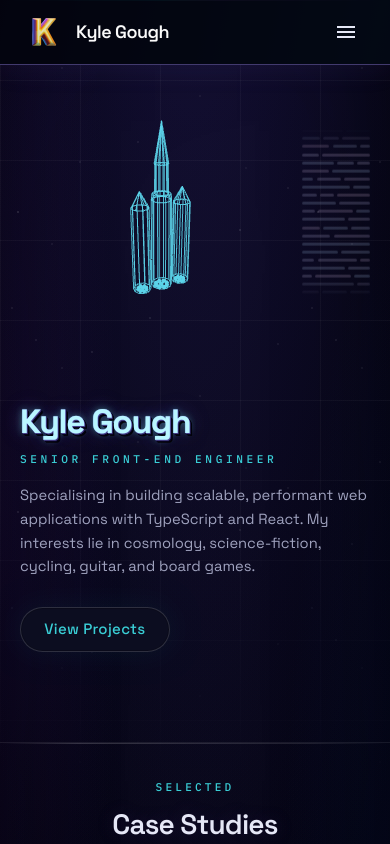
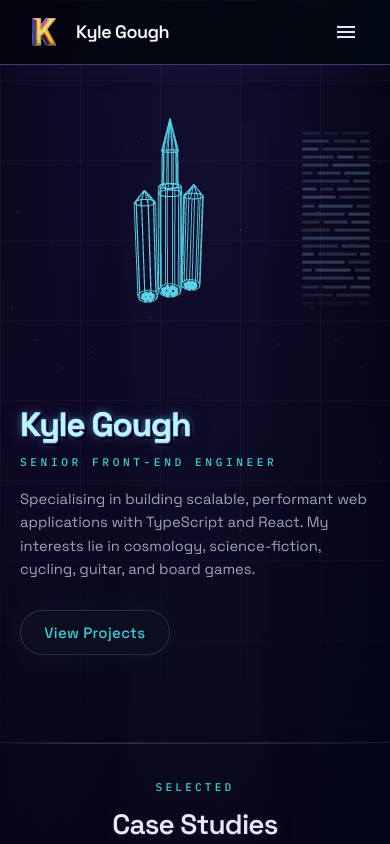
Before and after one commit to KyleGough/portfolio, a Next.js app: page / in a window 390 px wide. Shown: the top 844 px of the page. Built offline with nearby package versions, Linux system fonts and the light colour scheme.

Commit message:
Less pointy

```diff
--- a/components/HomePage/CodeGenSkeleton.module.css
+++ b/components/HomePage/CodeGenSkeleton.module.css
@@ -6,8 +6,8 @@
   position: relative;
   flex: 0 0 auto;
   width: clamp(4.25rem, 11vw, 6.25rem);
-  height: clamp(7.5rem, 20vh, 10.5rem);
-  margin-inline-start: -0.15rem;
+  height: clamp(8.25rem, 22vh, 11.75rem);
+  margin-inline-start: 0;
   overflow: hidden;
   mask-image: linear-gradient(
     180deg,
@@ -85,9 +85,12 @@
 
 .token {
   --hue: 268;
+  --lightness: 82%;
+  --chroma: 0.075;
+  --alpha: 0.24;
   height: 100%;
   min-height: 3px;
   border-radius: 2px;
-  background: oklch(82% 0.06 var(--hue) / 0.2);
+  background: oklch(var(--lightness) var(--chroma) var(--hue) / var(--alpha));
   flex-shrink: 0;
 }
--- a/components/HomePage/CodeGenSkeleton.tsx
+++ b/components/HomePage/CodeGenSkeleton.tsx
@@ -38,7 +38,19 @@ const LINE_COUNT = ROW_FLEX.length;
 
 /** Hue spread for skeleton bars (muted, space-gothic adjacent). */
 function tokenHue(globalIndex: number): number {
-  return 248 + (globalIndex * 17) % 72;
+  return 238 + (globalIndex * 13) % 54;
+}
+
+function tokenLightness(globalIndex: number): string {
+  return `${79 + (globalIndex % 3)}%`;
+}
+
+function tokenChroma(globalIndex: number): string {
+  return (0.075 + (globalIndex % 3) * 0.01).toFixed(3);
+}
+
+function tokenAlpha(globalIndex: number): string {
+  return (0.2 + (globalIndex % 3) * 0.04).toFixed(3);
 }
 
 function SkeletonBlock({ blockKey }: { blockKey: string }) {
@@ -64,6 +76,9 @@ function SkeletonBlock({ blockKey }: { blockKey: string }) {
                       flexGrow: flex,
                       flexBasis: 0,
                       '--hue': tokenHue(g),
+                      '--lightness': tokenLightness(g),
+                      '--chroma': tokenChroma(g),
+                      '--alpha': tokenAlpha(g),
                     } as React.CSSProperties
                   }
                 />
--- a/components/HomePage/FalconHeavyWireframeHero.tsx
+++ b/components/HomePage/FalconHeavyWireframeHero.tsx
@@ -147,7 +147,8 @@ function buildRocket(
   const h1 = 3.12;
   const hi = 0.2;
   const h2 = 0.92;
-  const hf = 1.22;
+  /* Shorter fairing = blunter (less acute) nose than a tall cone */
+  const hf = 0.8;
   const boosterH = 2.95;
   /* Slightly closer to center core than 0.84; strut endpoints follow booster inner face */
   const boosterX = 0.72;
@@ -165,8 +166,9 @@ function buildRocket(
   // Second stage
   addCylinderEdges(body, wireMat, 0.2, 0.22, h2, 10, 0, h1 + hi + h2 / 2, 0);
   // Fairing
+  const fairingR = 0.22;
   const fairingY = h1 + hi + h2 + hf / 2;
-  addConeEdges(body, wireMat, 0.22, hf, 10, 0, fairingY, 0);
+  addConeEdges(body, wireMat, fairingR, hf, 10, 0, fairingY, 0);
 
   // Side boosters (parallel first stages)
   for (const sx of [-boosterX, boosterX] as const) {
@@ -181,17 +183,10 @@ function buildRocket(
       boosterH / 2,
       0
     );
-    const noseH = 0.52;
-    addConeEdges(
-      body,
-      wireMat,
-      boosterR * 0.95,
-      noseH,
-      8,
-      sx,
-      boosterH + noseH / 2,
-      0
-    );
+    /* Stubbier cap + base matches booster top radius (0.28) for a clean seam */
+    const noseH = 0.34;
+    const noseR = 0.28;
+    addConeEdges(body, wireMat, noseR, noseH, 8, sx, boosterH + noseH / 2, 0);
     // Booster octaweb (same 9-engine pattern, scaled to booster diameter)
     addOctawebEngines(body, wireMat, sx, 0, yMountCore, 0.152, 0.86);
   }
--- a/components/HomePage/HomeHeroVariants.module.css
+++ b/components/HomePage/HomeHeroVariants.module.css
@@ -44,8 +44,24 @@
   flex-wrap: wrap;
   align-items: center;
   justify-content: center;
-  gap: clamp(0.05rem, 0.45vw, 0.4rem);
+  gap: clamp(0rem, 0.18vw, 0.16rem);
   width: 100%;
+}
+
+.codeGenDock {
+  display: inline-flex;
+  align-items: center;
+  /*
+   * Pull skeleton toward the actual wireframe drawing rather than relying
+   * on container gap alone.
+   */
+  margin-inline-start: clamp(-3.1rem, -6.4vw, -2rem);
+}
+
+@media (max-width: 719px) {
+  .codeGenDock {
+    margin-inline-start: clamp(-1.5rem, -4.8vw, -0.8rem);
+  }
 }
 
 .graphicStage .rocketFrame {
--- a/components/HomePage/HomeHeroVariants.tsx
+++ b/components/HomePage/HomeHeroVariants.tsx
@@ -37,7 +37,9 @@ export const HomeHeroVariants: React.FC = () => {
       >
         <div className={styles.graphicStage}>
           <FalconHeavyWireframeHero />
-          <CodeGenSkeleton />
+          <div className={styles.codeGenDock}>
+            <CodeGenSkeleton />
+          </div>
         </div>
       </div>
       <div className={styles.copy}>
```
